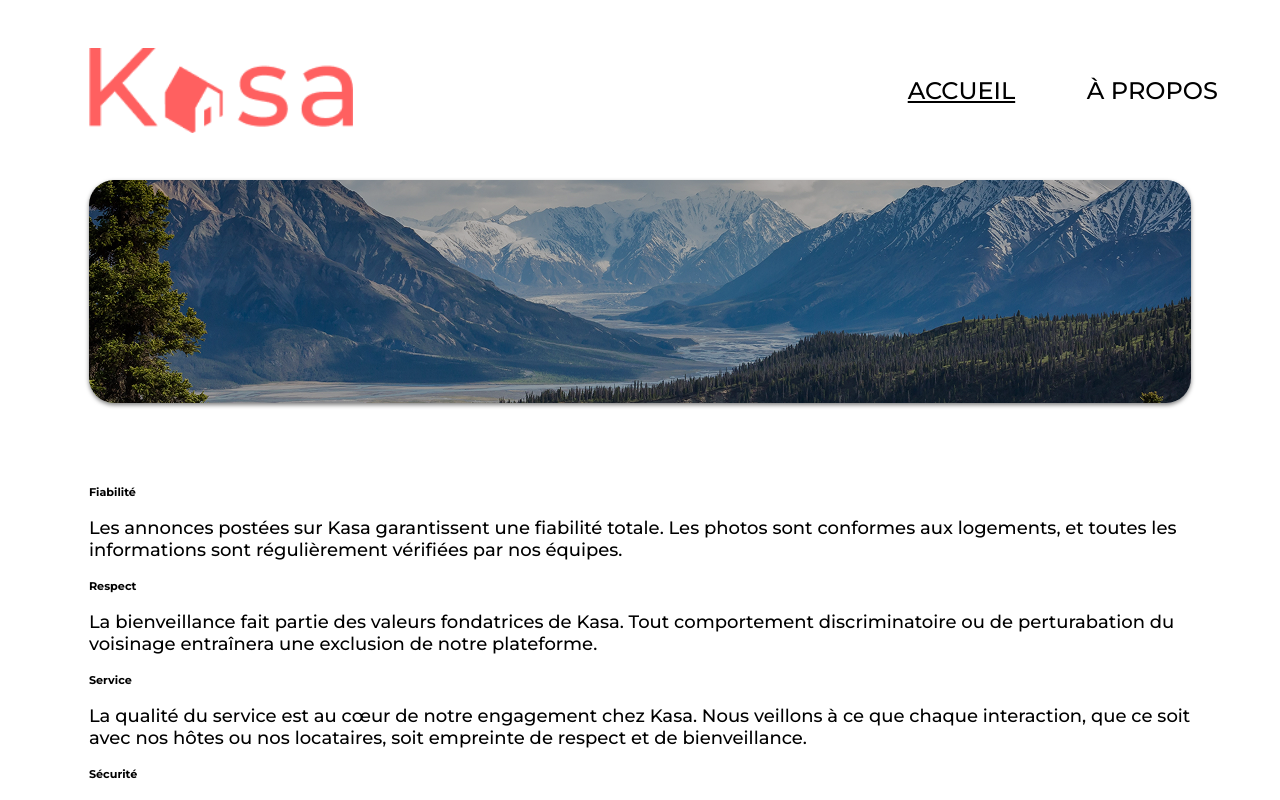
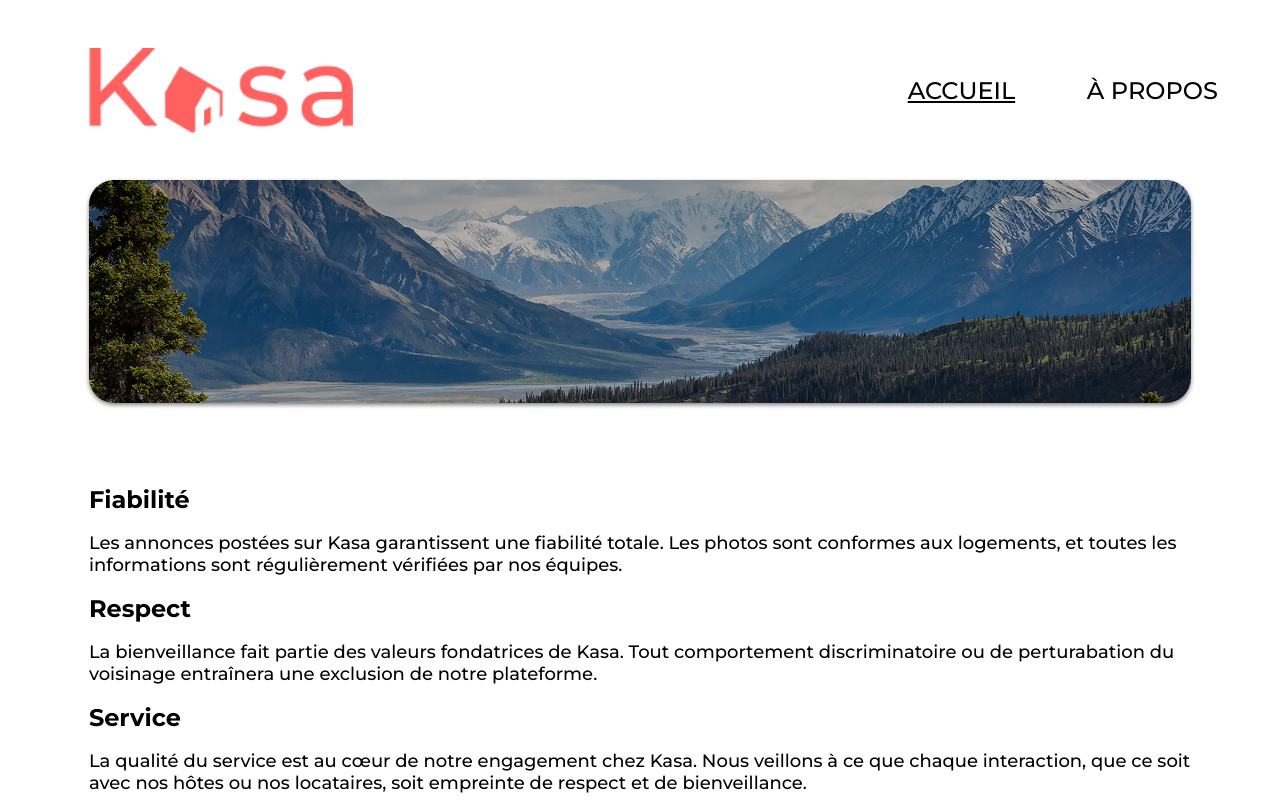
Before and after one commit to ericDev1o/kasa, a React (Vite) app: page /about in a window 1280 px wide. Shown: the top 800 px of the page. Built offline with nearby package versions, Linux system fonts and the light colour scheme.

Commit message:
About value drop-down title is done.

```diff
--- a/src/assets/style/css/main.css
+++ b/src/assets/style/css/main.css
@@ -3,7 +3,7 @@
   font-family: "Montserrat", sans-serif;
 }
 
-.banner-title__h1 {
+.value__h2, .banner-title__h1 {
   font-weight: 700;
 }
 
@@ -20,13 +20,9 @@
   font-size: 1.125rem;
 }
 
-.value__p, p,
+.value__p, .value__h2, p,
 a {
   font-size: 0.75rem;
-}
-
-.value__h2 {
-  font-size: 0.7rem;
 }
 
 a {
@@ -58,7 +54,8 @@
     font-size: 3rem;
   }
   p,
-  a {
+  a,
+  .value__h2 {
     font-size: 1.5rem;
   }
   .value__p {
--- a/src/assets/style/scss/fonts.scss
+++ b/src/assets/style/scss/fonts.scss
@@ -1,7 +1,7 @@
 .banner {
     &-title__h1 {
         @extend %font-color-white;
-        @extend %font-bold;
+        @extend %font-weight-bold;
         @extend %font-L;
         line-height: 143%;
     }
@@ -13,16 +13,17 @@
 
 p,
 a {
-    @extend %font-medium-weight;
+    @extend %font-weight-medium;
+    @extend %font-S;
+}
+
+.value__h2 {
+    @extend %font-weight-bold;
     @extend %font-S;
 }
 
 a {
     @extend %font-color-black;
-}
-
-.value__h2 {
-    @extend %font-S2;
 }
 
 .value__p {
@@ -35,7 +36,8 @@
     }
 
     p,
-    a {
+    a,
+    .value__h2 {
         font-size: $font-size-L;
     }
 
```
Also changed, not shown: src/assets/style/scss/variables_colors-fonts.scss (+2 -7 lines).
